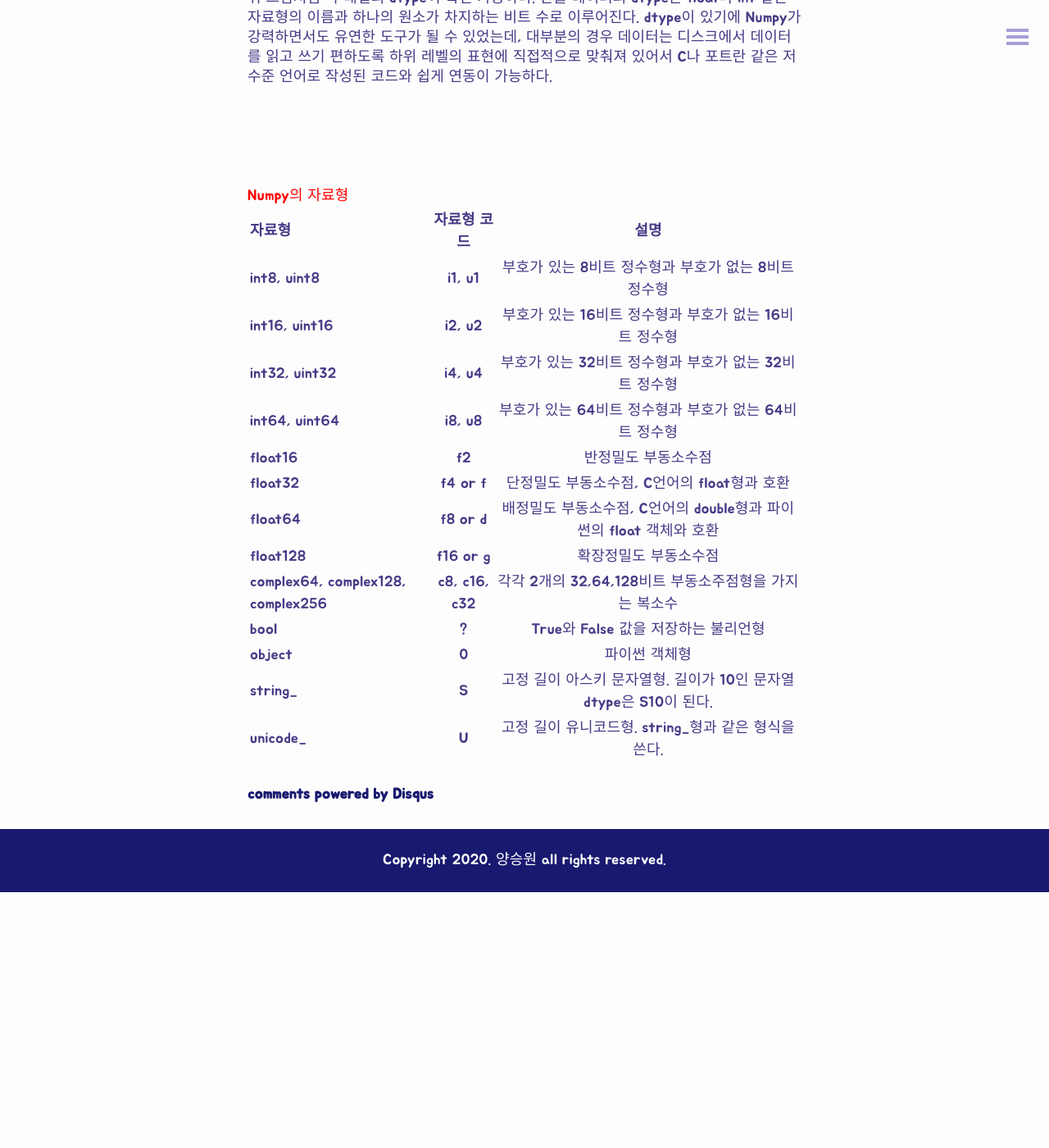
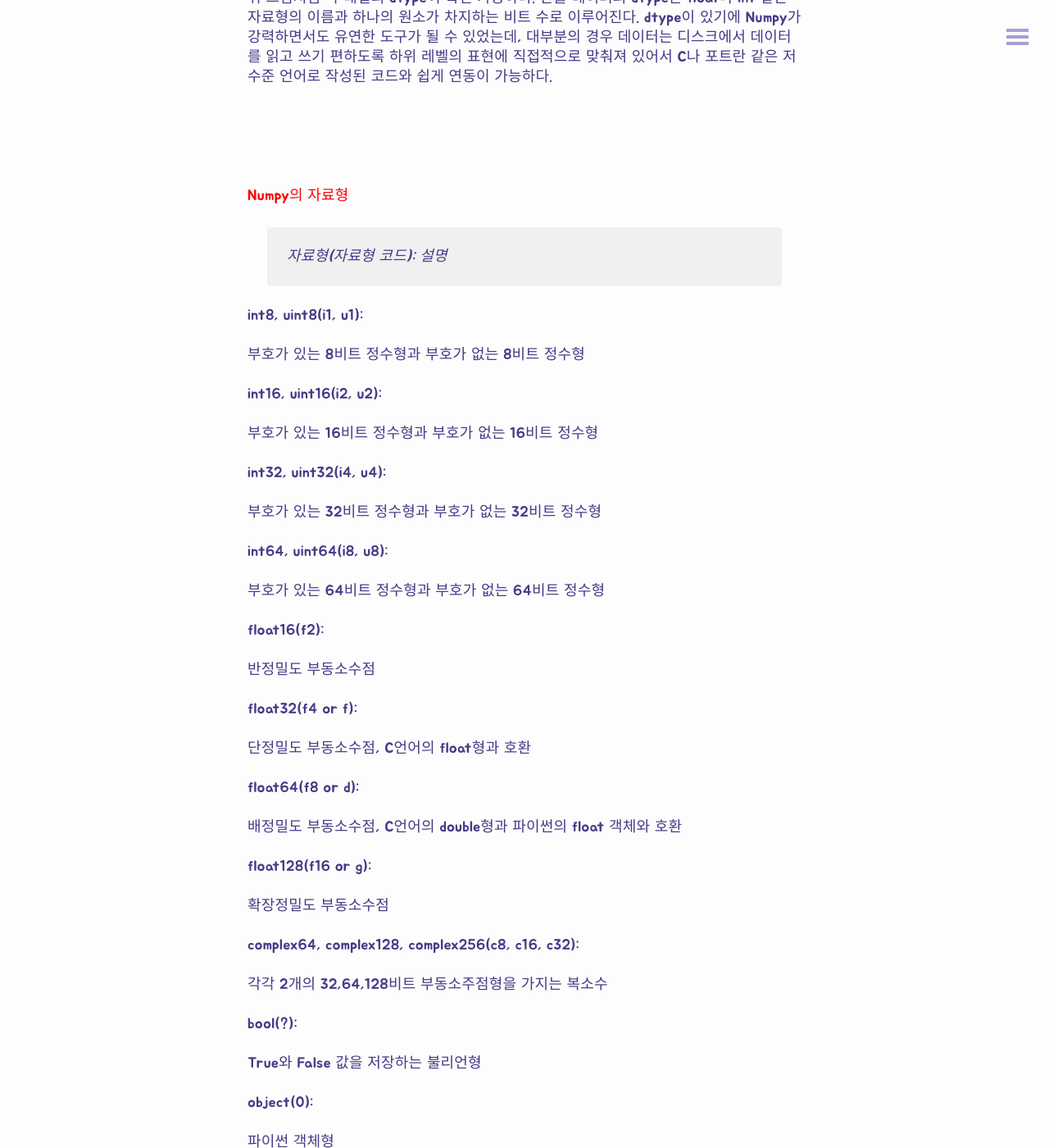
Before and after one commit to sinsaonee/growth-hacker1, a Jekyll site: the page built from _posts/2019-12-13-NumPy-배열과벡터연산#2.md, in a window 1280 px wide and 1400 px high, scrolled down 1218 px. Shown: the whole window at 82% size. Built offline with Jekyll 4.4.1, drawn with Linux system fonts in a browser that asks for light colours; comment, search, counter and statistics services are not loaded; before the commit the page ends 2306 px from its top, so only the background shows below that; some of the changed text lies outside the part shown.

Commit message:
Update 2019-12-13-NumPy-배열과벡터연산#2.md

```diff
--- a/_posts/2019-12-13-NumPy-배열과벡터연산#2.md
+++ b/_posts/2019-12-13-NumPy-배열과벡터연산#2.md
@@ -30,18 +30,80 @@
 
 <red style ="color: red">Numpy의 자료형</red>
 
-| 자료형                            | 자료형 코드  |                             설명                             |
-| :-------------------------------- | :----------: | :----------------------------------------------------------: |
-| int8, uint8                       |    i1, u1    |     부호가 있는 8비트 정수형과 부호가 없는 8비트 정수형      |
-| int16, uint16                     |    i2, u2    |    부호가 있는 16비트 정수형과 부호가 없는 16비트 정수형     |
-| int32, uint32                     |    i4, u4    |    부호가 있는 32비트 정수형과 부호가 없는 32비트 정수형     |
-| int64, uint64                     |    i8, u8    |    부호가 있는 64비트 정수형과 부호가 없는 64비트 정수형     |
-| float16                           |      f2      |                     반정밀도 부동소수점                      |
-| float32                           |   f4 or f    |         단정밀도 부동소수점, C언어의 float형과 호환          |
-| float64                           |   f8 or d    | 배정밀도 부동소수점, C언어의 double형과 파이썬의 float 객체와 호환 |
-| float128                          |   f16 or g   |                    확장정밀도 부동소수점                     |
-| complex64, complex128, complex256 | c8, c16, c32 |    각각 2개의 32,64,128비트 부동소주점형을 가지는 복소수     |
-| bool                              |      ?       |             True와 False 값을 저장하는 불리언형              |
-| object                            |      0       |                        파이썬 객체형                         |
-| string_                           |      S       | 고정 길이 아스키 문자열형. 길이가 10인 문자열 dtype은 S10이 된다. |
-| unicode_                          |      U       |     고정 길이 유니코드형. string_형과 같은 형식을 쓴다.      |
+> 자료형(자료형 코드): 설명
+
+int8, uint8(i1, u1):
+
+부호가 있는 8비트 정수형과 부호가 없는 8비트 정수형
+
+
+
+int16, uint16(i2, u2):
+
+부호가 있는 16비트 정수형과 부호가 없는 16비트 정수형
+
+
+
+int32, uint32(i4, u4):
+
+부호가 있는 32비트 정수형과 부호가 없는 32비트 정수형
+
+
+
+int64, uint64(i8, u8):
+
+부호가 있는 64비트 정수형과 부호가 없는 64비트 정수형
+
+
+
+float16(f2):
+
+반정밀도 부동소수점
+
+
+
+float32(f4 or f):
+
+단정밀도 부동소수점, C언어의 float형과 호환
+
+
+
+float64(f8 or d):
+
+배정밀도 부동소수점, C언어의 double형과 파이썬의 float 객체와 호환
+
+
+
+float128(f16 or g):
+
+확장정밀도 부동소수점
+
+
+
+complex64, complex128, complex256(c8, c16, c32):
+
+각각 2개의 32,64,128비트 부동소주점형을 가지는 복소수
+
+
+
+bool(?):
+
+True와 False 값을 저장하는 불리언형
+
+
+
+object(0):
+
+파이썬 객체형
+
+
+
+string_(S):
+
+고정 길이 아스키 문자열형. 길이가 10인 문자열 dtype은 S10이 된다.
+
+
+
+unicode_(U):
+
+고정 길이 유니코드형. string_형과 같은 형식을 쓴다.
```
